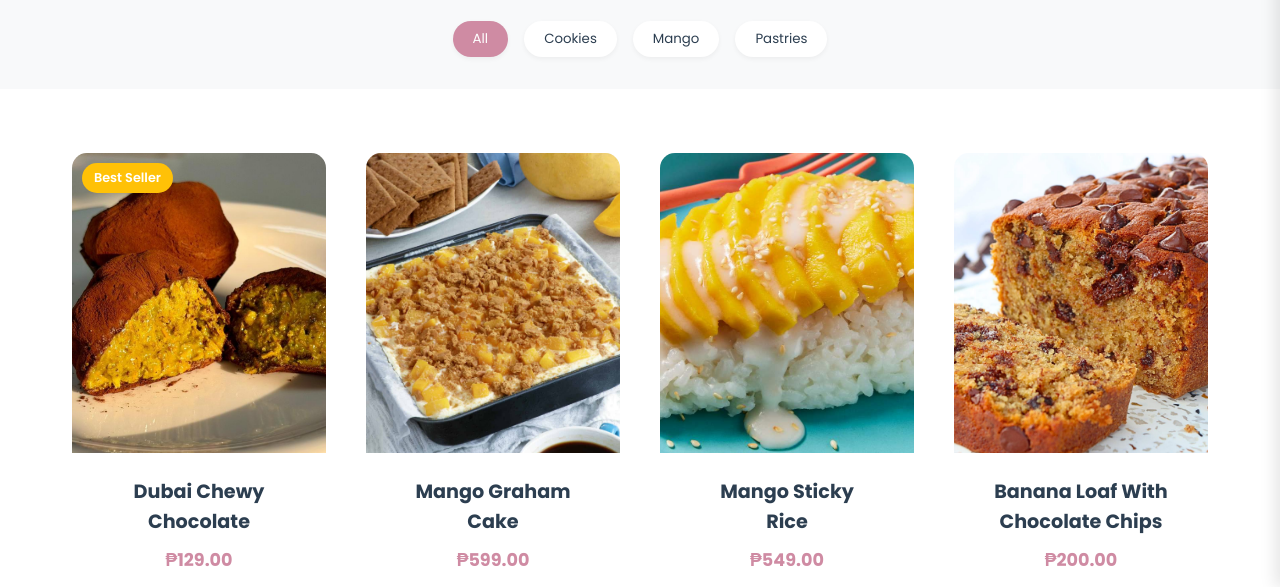
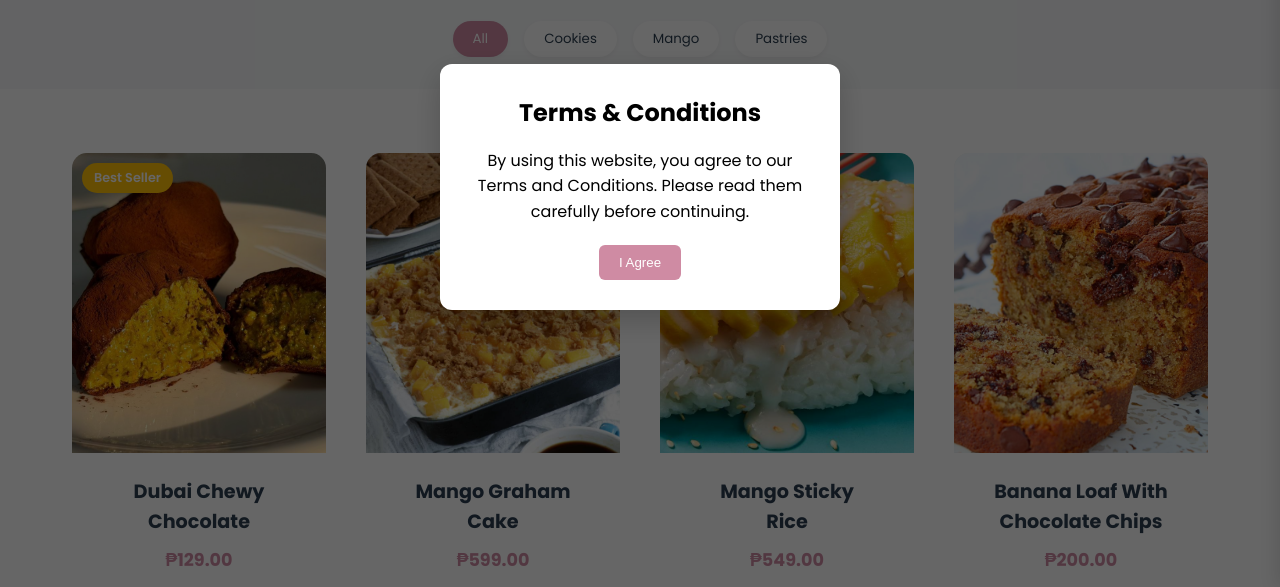
Before and after one commit to urdevdrei/SarapNom, a plain HTML site: page products.html in a window 1280 px wide. Shown: the part 213-800 px from the top of the page. Drawn offline with Linux system fonts and the light colour scheme.

Commit message:
add terms and condition

```diff
--- a/products.css
+++ b/products.css
@@ -368,3 +368,48 @@
     font-weight: bold;
     cursor: pointer;
 }
+
+
+
+/* TERMS & CONDITION */
+
+.terms-popup {
+    position: fixed;
+    inset: 0;
+    display: flex;
+    justify-content: center;
+    align-items: center;
+    z-index: 9999;
+    background: rgba(0, 0, 0, 0.6);
+
+}
+
+.terms-box {
+    background: #fff;
+    width: 90%;
+    max-width: 400px;
+    padding: 30px;
+    border-radius: 12px;
+    text-align: center;
+    box-shadow: 0 10px 30px rgba(0,0,0,0.2);
+
+}
+
+.terms-box h2 {
+    margin-bottom: 15px;
+}
+
+.terms-box button {
+    margin-top: 20px;
+    padding: 10px 20px;
+    border: none;
+    background: #CF8BA3;
+    color: white;
+    border-radius: 6px;
+    cursor: pointer;
+
+}
+
+.terms-box button:hover {
+    background: #80ABD9;
+}
--- a/products.html
+++ b/products.html
@@ -135,6 +135,22 @@
     </div>
 </div>
 
+<!-- TERMS & CONDITION -->
+
+<div class="terms-popup" id="termsPopup">
+  <div class="terms-box">
+    <h2>Terms & Conditions</h2>
+    <p>
+      By using this website, you agree to our Terms and Conditions.
+      Please read them carefully before continuing.
+    </p>
+    <button id="acceptBtn">I Agree</button>
+  </div>
+</div>
+
+
+
+
  <script src="script.js"></script>
 </body>
 </html>
--- a/script.js
+++ b/script.js
@@ -154,3 +154,10 @@ function removeItem(id) {
     cart = cart.filter(item => item.id !== id);
     updateCartUI();
 }
+
+// TERMS AND CONDITION
+
+document.getElementById("acceptBtn").addEventListener("click", function() {
+    document.getElementById("termsPopup").style.display = "none";
+
+});
--- a/style.css
+++ b/style.css
@@ -272,6 +272,3 @@ body {
         grid-template-columns: 1fr;
     }
 }
-
-
-/* CONTACT FORM */
```
